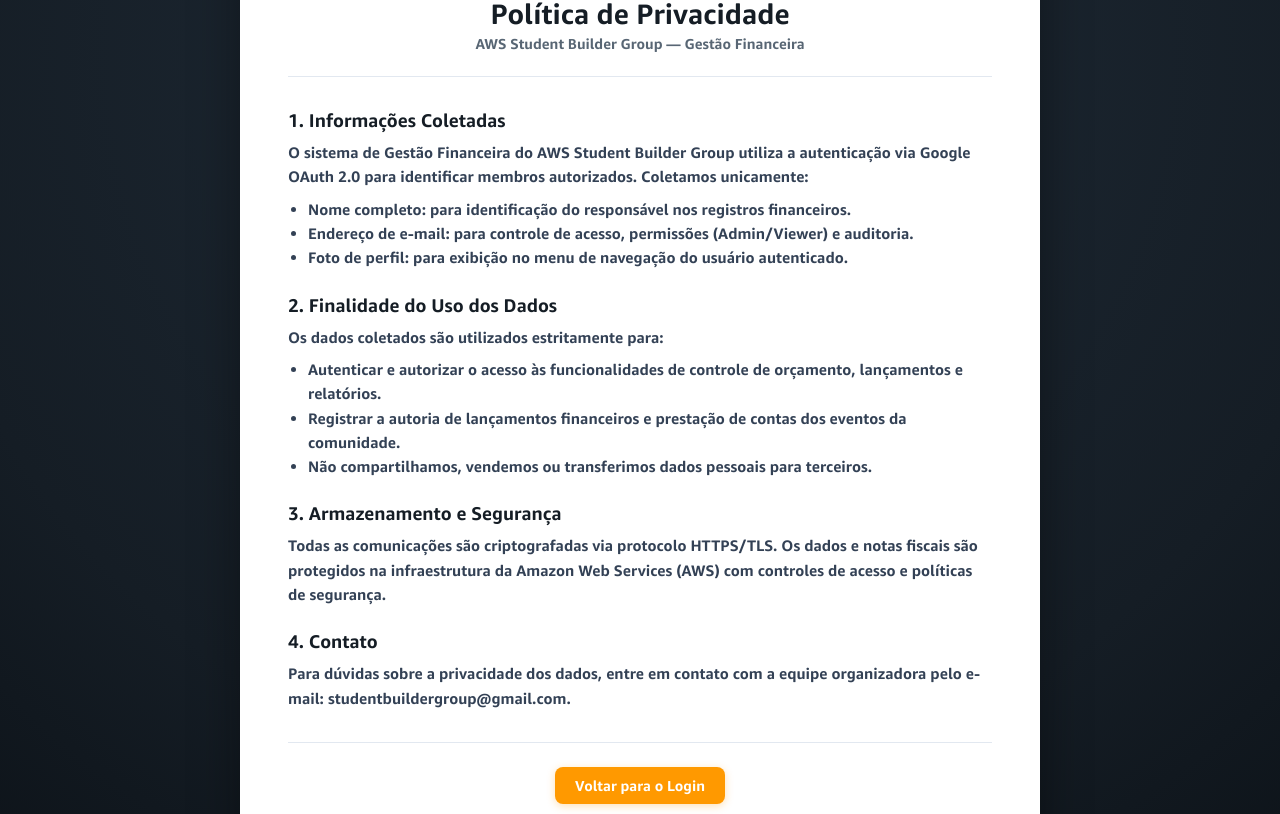
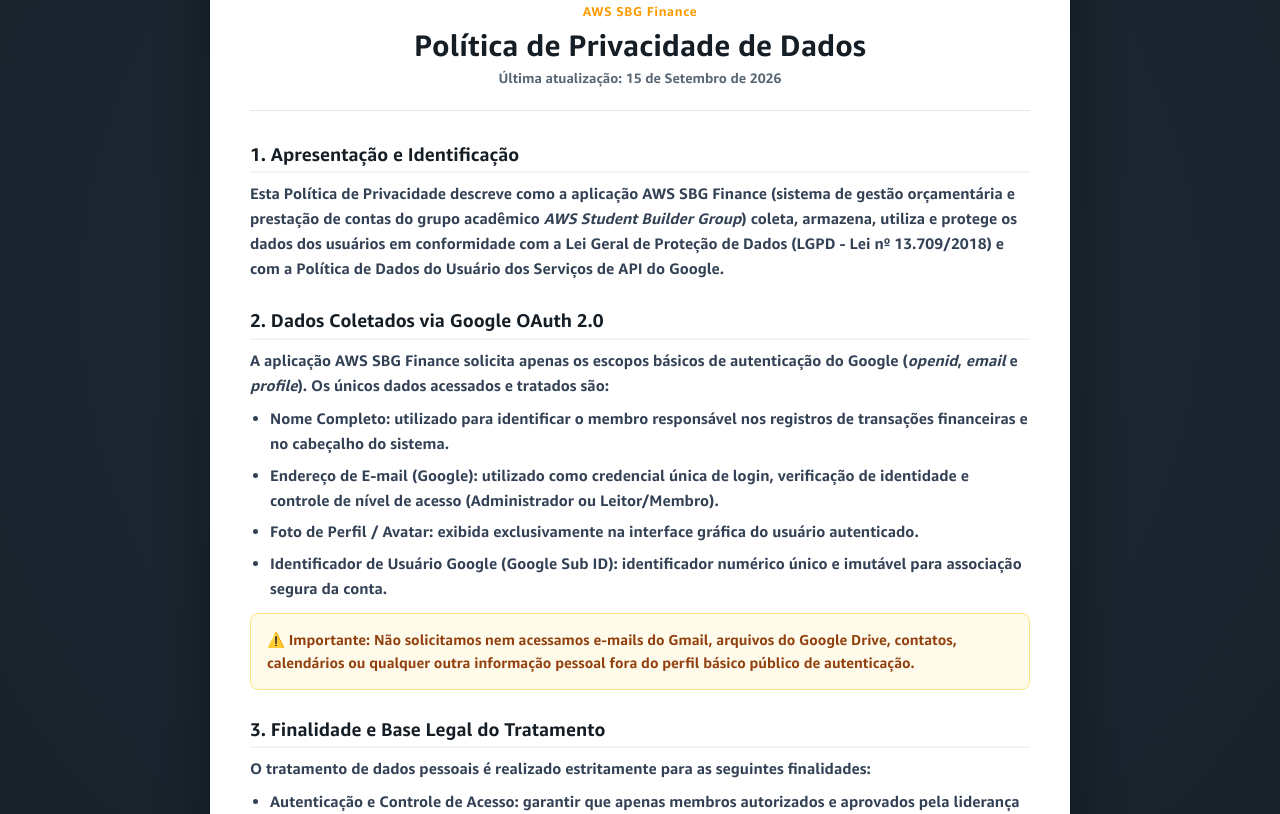
Before and after one commit to FlaviaMarcella/manager-financial, an Angular app in the folder frontend/: page /privacy in a window 1280 px wide. Shown: the part 156-970 px from the top of the page. Built offline with nearby package versions, Linux system fonts and the light colour scheme.

Commit message:
docs(compliance): enhance privacy policy, application purpose and branding to satisfy all Google OAuth verification criteria

```diff
--- a/frontend/src/app/pages/login/login.component.ts
+++ b/frontend/src/app/pages/login/login.component.ts
@@ -17,15 +17,29 @@
         <!-- Logo do Grupo -->
         <div class="logo-wrapper">
           <img src="/assets/brandmarks/AWS Student Builder Group_RGB_Brandmark_White.png"
-               alt="AWS Student Builder Group"
+               alt="AWS SBG Finance"
                class="login-logo"
                (error)="handleLogoError($event)">
         </div>
 
         <div class="login-header">
           <span class="app-tag">AWS SBG Finance</span>
-          <h1 class="login-title">Gestão Financeira</h1>
-          <p class="login-subtitle">Sistema oficial de controle orçamentário, prestação de contas, parcerias e brindes do <strong>AWS Student Builder Group</strong>.</p>
+          <h1 class="login-title">AWS SBG Finance</h1>
+          <p class="login-subtitle">Sistema de Gestão Orçamentária, Prestação de Contas e Governança Financeira do <strong>AWS Student Builder Group</strong></p>
+        </div>
+
+        <!-- Seção Pública: Finalidade da Aplicação (Requisito Google OAuth) -->
+        <div class="app-purpose-box">
+          <h3 class="purpose-title">ℹ️ Finalidade do Aplicativo</h3>
+          <p class="purpose-text">
+            O <strong>AWS SBG Finance</strong> é a plataforma oficial da comunidade acadêmica dedicada a:
+          </p>
+          <ul class="purpose-list">
+            <li>Planejamento e controle de orçamentos para eventos e workshops.</li>
+            <li>Guarda e auditoria de notas fiscais e comprovantes de despesas.</li>
+            <li>Gestão de parcerias institucionais, patrocínios e inventário de brindes.</li>
+            <li>Emissão de relatórios consolidados de prestação de contas.</li>
+          </ul>
         </div>
 
         <!-- Estado: Solicitação Pendente de Aprovação -->
@@ -65,7 +79,7 @@
 
           <div class="security-notice">
             <span class="lock-icon">🔒</span>
-            <span>Acesso seguro e restrito a membros autorizados do AWS Student Builder Group.</span>
+            <span>Acesso autenticado via Google OAuth 2.0 restrito a membros autorizados.</span>
           </div>
         }
 
@@ -134,7 +148,37 @@
       font-size: 0.875rem;
       color: var(--color-text-secondary);
       line-height: 1.45;
-      margin-bottom: 2rem;
+      margin-bottom: 1.25rem;
+    }
+    .app-purpose-box {
+      background: #F8FAFC;
+      border: 1px solid #E2E8F0;
+      border-radius: var(--radius-md);
+      padding: 1rem 1.15rem;
+      margin-bottom: 1.5rem;
+      text-align: left;
+    }
+    .purpose-title {
+      font-size: 0.875rem;
+      font-weight: 700;
+      color: var(--color-navy);
+      margin-bottom: 0.35rem;
+    }
+    .purpose-text {
+      font-size: 0.8rem;
+      color: var(--color-text-secondary);
+      margin-bottom: 0.4rem;
+      line-height: 1.35;
+    }
+    .purpose-list {
+      padding-left: 1.1rem;
+      margin: 0;
+      font-size: 0.775rem;
+      color: #475569;
+      line-height: 1.4;
+      li {
+        margin-bottom: 0.2rem;
+      }
     }
     .auth-section {
       display: flex;
--- a/frontend/src/app/pages/privacy/privacy.component.ts
+++ b/frontend/src/app/pages/privacy/privacy.component.ts
@@ -10,45 +10,103 @@
     <div class="legal-page">
       <div class="legal-card">
         <div class="legal-header">
-          <img src="/assets/brandmarks/AWS Student Builder Group_RGB_Brandmark_White.png" alt="AWS SBG" class="legal-logo">
-          <h1>Política de Privacidade</h1>
-          <p class="subtitle">AWS Student Builder Group — Gestão Financeira</p>
+          <img src="/assets/brandmarks/AWS Student Builder Group_RGB_Brandmark_White.png" alt="AWS SBG Finance" class="legal-logo">
+          <span class="app-badge">AWS SBG Finance</span>
+          <h1>Política de Privacidade de Dados</h1>
+          <p class="subtitle">Última atualização: 15 de Setembro de 2026</p>
         </div>
 
         <div class="legal-content">
           <section>
-            <h2>1. Informações Coletadas</h2>
-            <p>O sistema de Gestão Financeira do AWS Student Builder Group utiliza a autenticação via <strong>Google OAuth 2.0</strong> para identificar membros autorizados. Coletamos unicamente:</p>
+            <h2>1. Apresentação e Identificação</h2>
+            <p>
+              Esta Política de Privacidade descreve como a aplicação <strong>AWS SBG Finance</strong>
+              (sistema de gestão orçamentária e prestação de contas do grupo acadêmico <em>AWS Student Builder Group</em>)
+              coleta, armazena, utiliza e protege os dados dos usuários em conformidade com a
+              <strong>Lei Geral de Proteção de Dados (LGPD - Lei nº 13.709/2018)</strong> e com a
+              <strong>Política de Dados do Usuário dos Serviços de API do Google</strong>.
+            </p>
+          </section>
+
+          <section>
+            <h2>2. Dados Coletados via Google OAuth 2.0</h2>
+            <p>
+              A aplicação <strong>AWS SBG Finance</strong> solicita apenas os escopos básicos de autenticação do Google (<em>openid</em>, <em>email</em> e <em>profile</em>). Os únicos dados acessados e tratados são:
+            </p>
             <ul>
-              <li><strong>Nome completo</strong>: para identificação do responsável nos registros financeiros.</li>
-              <li><strong>Endereço de e-mail</strong>: para controle de acesso, permissões (Admin/Viewer) e auditoria.</li>
-              <li><strong>Foto de perfil</strong>: para exibição no menu de navegação do usuário autenticado.</li>
+              <li><strong>Nome Completo:</strong> utilizado para identificar o membro responsável nos registros de transações financeiras e no cabeçalho do sistema.</li>
+              <li><strong>Endereço de E-mail (Google):</strong> utilizado como credencial única de login, verificação de identidade e controle de nível de acesso (Administrador ou Leitor/Membro).</li>
+              <li><strong>Foto de Perfil / Avatar:</strong> exibida exclusivamente na interface gráfica do usuário autenticado.</li>
+              <li><strong>Identificador de Usuário Google (Google Sub ID):</strong> identificador numérico único e imutável para associação segura da conta.</li>
+            </ul>
+            <p class="highlight-box">
+              ⚠️ <strong>Importante:</strong> Não solicitamos nem acessamos e-mails do Gmail, arquivos do Google Drive, contatos, calendários ou qualquer outra informação pessoal fora do perfil básico público de autenticação.
+            </p>
+          </section>
+
+          <section>
+            <h2>3. Finalidade e Base Legal do Tratamento</h2>
+            <p>O tratamento de dados pessoais é realizado estritamente para as seguintes finalidades:</p>
+            <ul>
+              <li><strong>Autenticação e Controle de Acesso:</strong> garantir que apenas membros autorizados e aprovados pela liderança tenham acesso aos dados da comunidade.</li>
+              <li><strong>Auditoria e Governança Financeira:</strong> vincular comprovantes fiscais, relatórios orçamentários e despesas aos membros responsáveis pelos lançamentos.</li>
+              <li><strong>Segurança da Informação:</strong> prevenir acessos indevidos e manter logs de atividade do sistema.</li>
             </ul>
           </section>
 
           <section>
-            <h2>2. Finalidade do Uso dos Dados</h2>
-            <p>Os dados coletados são utilizados estritamente para:</p>
+            <h2>4. Não Compartilhamento e Não Comercialização de Dados</h2>
+            <p>
+              Declaramos formalmente que a aplicação <strong>AWS SBG Finance</strong>:
+            </p>
             <ul>
-              <li>Autenticar e autorizar o acesso às funcionalidades de controle de orçamento, lançamentos e relatórios.</li>
-              <li>Registrar a autoria de lançamentos financeiros e prestação de contas dos eventos da comunidade.</li>
-              <li>Não compartilhamos, vendemos ou transferimos dados pessoais para terceiros.</li>
+              <li><strong>NUNCA comercializa, aluga ou vende</strong> dados de usuários a terceiros.</li>
+              <li><strong>NÃO compartilha</strong> dados com redes de publicidade, corretores de dados ou plataformas de marketing.</li>
+              <li><strong>NÃO utiliza</strong> os dados obtidos através das APIs do Google para desenvolver, treinar ou aprimorar modelos de inteligência artificial ou aprendizado de máquina generalizados.</li>
             </ul>
           </section>
 
           <section>
-            <h2>3. Armazenamento e Segurança</h2>
-            <p>Todas as comunicações são criptografadas via protocolo HTTPS/TLS. Os dados e notas fiscais são protegidos na infraestrutura da Amazon Web Services (AWS) com controles de acesso e políticas de segurança.</p>
+            <h2>5. Armazenamento, Segurança e Retenção</h2>
+            <p>
+              Adotamos elevados padrões técnicos de segurança para salvaguardar todos os dados tratados:
+            </p>
+            <ul>
+              <li><strong>Comunicação Criptografada:</strong> 100% do tráfego é transmitido sob protocolo seguro <strong>HTTPS com TLS 1.3</strong> e certificados Let's Encrypt válidos.</li>
+              <li><strong>Sessões Seguras:</strong> A autenticação utiliza tokens JWT (JSON Web Token) criptografados com expiração automática de 24 horas e cookies <code>HttpOnly</code>.</li>
+              <li><strong>Infraestrutura em Nuvem:</strong> O banco de dados e os comprovantes digitais são armazenados em ambiente protegido da Amazon Web Services (AWS) com controle restrito de IAM Roles e criptografia em repouso.</li>
+            </ul>
           </section>
 
           <section>
-            <h2>4. Contato</h2>
-            <p>Para dúvidas sobre a privacidade dos dados, entre em contato com a equipe organizadora pelo e-mail: <strong>studentbuildergroup&#64;gmail.com</strong>.</p>
+            <h2>6. Direitos do Usuário e Revogação de Acesso</h2>
+            <p>
+              O usuário pode a qualquer momento:
+            </p>
+            <ul>
+              <li>Solicitar a visualização, correção ou exclusão definitiva de sua conta e dados cadastrais no sistema através do e-mail oficial de suporte.</li>
+              <li>Revogar a qualquer momento a permissão de acesso concedida ao aplicativo diretamente no painel de segurança da sua Conta Google em:
+                <a href="https://myaccount.google.com/permissions" target="_blank" rel="noopener noreferrer">myaccount.google.com/permissions</a>.
+              </li>
+            </ul>
+          </section>
+
+          <section>
+            <h2>7. Contato e Encarregado pelo Tratamento de Dados</h2>
+            <p>
+              Para esclarecimentos, dúvidas sobre esta política ou solicitação de exclusão de dados cadastrais, entre em contato com a liderança do <strong>AWS Student Builder Group</strong>:
+            </p>
+            <div class="contact-card">
+              <p><strong>Aplicação:</strong> AWS SBG Finance</p>
+              <p><strong>Organização:</strong> AWS Student Builder Group</p>
+              <p><strong>E-mail oficial de suporte:</strong> <a href="mailto:studentbuildergroup@gmail.com">studentbuildergroup&#64;gmail.com</a></p>
+              <p><strong>Endereço Web Oficial:</strong> <a href="https://aws-sbg-finance.duckdns.org">https://aws-sbg-finance.duckdns.org</a></p>
+            </div>
           </section>
         </div>
 
         <div class="legal-footer">
-          <a routerLink="/login" class="btn btn-primary">Voltar para o Login</a>
+          <a routerLink="/login" class="btn btn-primary">Voltar à Página Principal</a>
         </div>
       </div>
     </div>
@@ -64,10 +122,10 @@
     }
     .legal-card {
       background: #FFFFFF;
-      max-width: 800px;
+      max-width: 860px;
       width: 100%;
       border-radius: var(--radius-lg);
-      padding: 2.5rem 3rem;
+      padding: 3rem 2.5rem;
       box-shadow: 0 20px 50px rgba(0, 0, 0, 0.4);
     }
     .legal-header {
@@ -77,41 +135,72 @@
       border-bottom: 1px solid var(--color-border);
     }
     .legal-logo {
-      height: 44px;
+      height: 48px;
       background: #151D25;
       padding: 0.5rem 1rem;
       border-radius: var(--radius-sm);
-      margin-bottom: 1rem;
+      margin-bottom: 0.75rem;
+    }
+    .app-badge {
+      display: block;
+      font-size: 0.8rem;
+      font-weight: 700;
+      color: #FF9900;
+      letter-spacing: 0.05em;
+      margin-bottom: 0.5rem;
     }
     .legal-header h1 {
-      font-size: 1.75rem;
+      font-size: 1.85rem;
       color: var(--color-navy);
       margin: 0;
     }
     .subtitle {
       color: var(--color-text-secondary);
-      font-size: 0.9rem;
-      margin-top: 0.25rem;
+      font-size: 0.85rem;
+      margin-top: 0.35rem;
     }
     .legal-content {
       display: flex;
       flex-direction: column;
-      gap: 1.5rem;
+      gap: 1.75rem;
       color: #334155;
-      line-height: 1.6;
+      line-height: 1.65;
       font-size: 0.95rem;
     }
     .legal-content h2 {
       font-size: 1.15rem;
       color: var(--color-navy);
       margin-bottom: 0.5rem;
+      border-bottom: 2px solid #F1F5F9;
+      padding-bottom: 0.35rem;
     }
     .legal-content ul {
       padding-left: 1.25rem;
       margin-top: 0.5rem;
     }
+    .legal-content li {
+      margin-bottom: 0.4rem;
+    }
+    .highlight-box {
+      background: #FFFBEB;
+      border: 1px solid #FDE68A;
+      border-radius: var(--radius-sm);
+      padding: 0.85rem 1rem;
+      font-size: 0.9rem;
+      color: #92400E;
+      margin-top: 0.75rem;
+    }
+    .contact-card {
+      background: #F8FAFC;
+      border: 1px solid #E2E8F0;
+      border-radius: var(--radius-sm);
+      padding: 1rem 1.25rem;
+      margin-top: 0.5rem;
+      p { margin: 0.25rem 0; font-size: 0.9rem; }
+      a { color: var(--color-blue); text-decoration: underline; font-weight: 600; }
+    }
     .legal-footer {
-      margin-top: 2rem;
+      margin-top: 2.5rem;
       padding-top: 1.5rem;
       border-top: 1px solid var(--color-border);
       text-align: center;
--- a/frontend/src/index.html
+++ b/frontend/src/index.html
@@ -2,11 +2,12 @@
 <html lang="pt-BR">
 <head>
   <meta charset="utf-8">
-  <title>AWS Student Builder Group — Gestão Financeira</title>
+  <title>AWS SBG Finance — Gestão Financeira e Prestação de Contas</title>
   <base href="/">
   <meta name="viewport" content="width=device-width, initial-scale=1">
   <link rel="icon" type="image/x-icon" href="/favicon.ico">
-  <meta name="description" content="Aplicação web de gestão orçamentária, notas fiscais, parcerias e brindes do AWS Student Builder Group.">
+  <meta name="application-name" content="AWS SBG Finance">
+  <meta name="description" content="AWS SBG Finance: Aplicação oficial de gestão orçamentária, prestação de contas, notas fiscais, parcerias e brindes do AWS Student Builder Group.">
   <meta name="theme-color" content="#151D25">
   <!-- Google Identity Services -->
   <script src="https://accounts.google.com/gsi/client" async defer></script>
```
